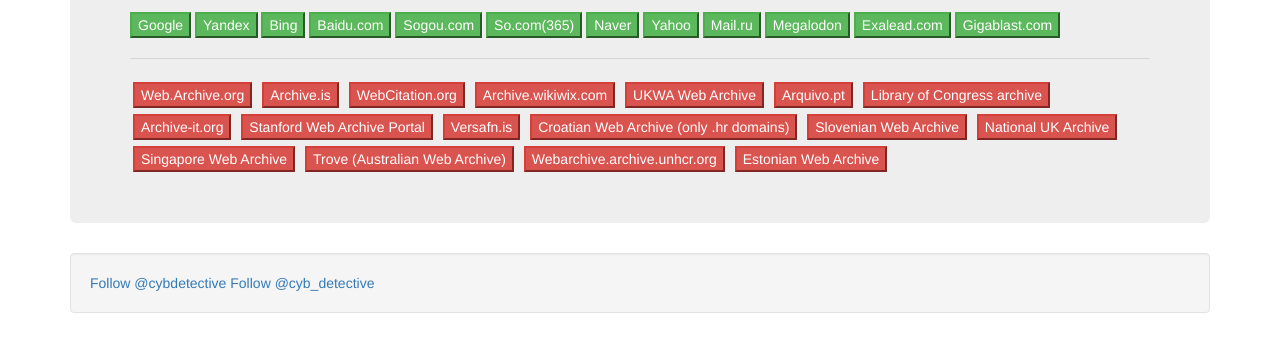
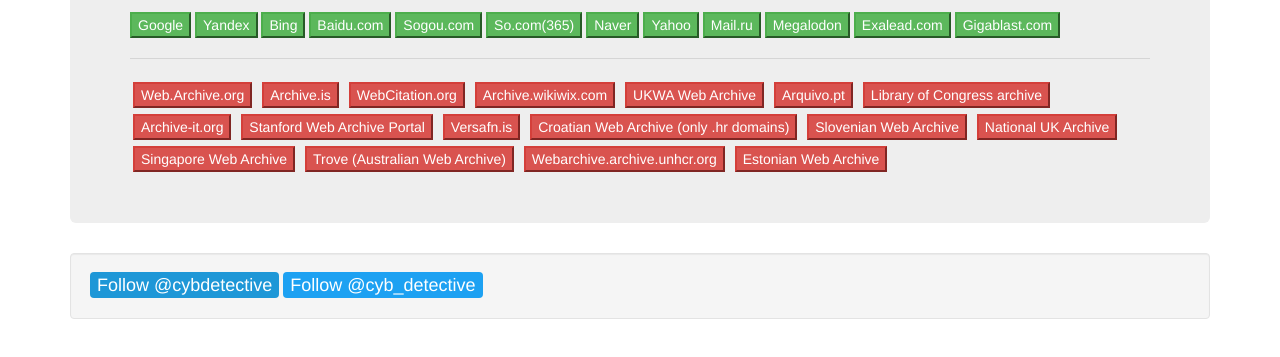
Before and after one commit to cipher387/quickcacheandarchivesearch, a plain HTML site: page index.html in a window 1280 px wide. Shown: the part 173-530 px from the top of the page. Drawn offline with nearby package versions, Linux system fonts and the light colour scheme.

Commit message:
Update style.css

```diff
--- a/style.css
+++ b/style.css
@@ -4,3 +4,32 @@
   margin:3px;
   background-color:red;
 }
+.telegram-follow-button {
+    color: #fff;
+    background: #1e97d7;
+    padding: 3px 7px;
+    font-weight: 500;
+    font-size: 18px;
+    border-radius: 4px;
+    vertical-align: middle;
+    text-align: center;
+}
+.telegram-follow-button:hover {
+    background: #167ba5;
+    color: #fff;
+}
+.telegram-follow-button img{
+    width: 20px;
+    vertical-align: middle;
+}
+.twitter-follow-button-2 {
+    color: #fff;
+    background: #1DA1F2;
+    padding: 3px 7px;
+    font-weight: 500;
+    font-size: 18px;
+    border-radius: 4px;
+    vertical-align: middle;
+    text-align: center;
+
+}
```
